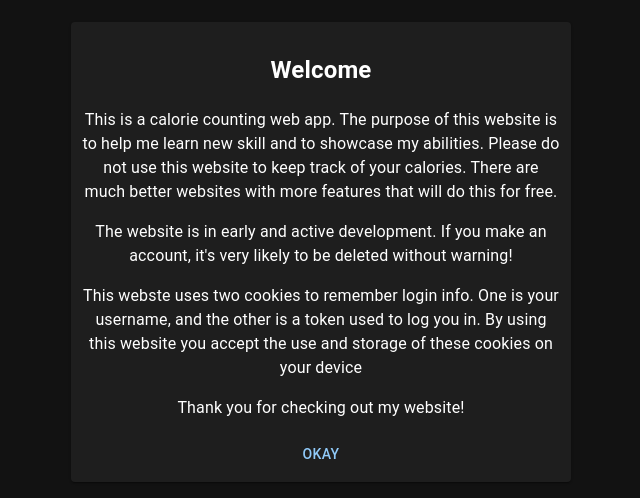
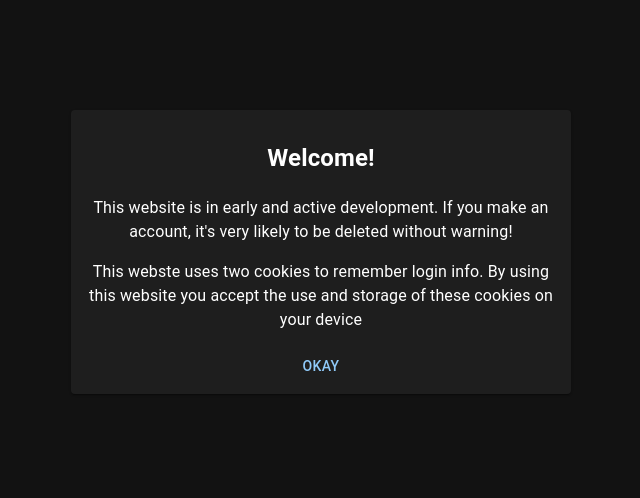
Before and after one commit to KristianELewis/Calorie-Counter-React, a React (Vite) app: page / in a window 1280 px wide. Shown: the part 148-646 px from the top of the page, without its empty margins (319-959 px from the left). Built offline with nearby package versions, Linux system fonts and the light colour scheme; the HTML template or start-up script is replaced by a standard one.

Commit message:
add icon and remove leftover vite icon and title. Change title to calorie counter.

```diff
--- a/index.html
+++ b/index.html
@@ -2,9 +2,9 @@
 <html lang="en">
   <head>
     <meta charset="UTF-8" />
-    <link rel="icon" type="image/svg+xml" href="/vite.svg" />
+    <link rel='shortcut icon' type='image/x-icon' href='/src/assets/favicon.ico' />
     <meta name="viewport" content="width=device-width, initial-scale=1.0" />
-    <title>Vite + React</title>
+    <title>Calorie Counter</title>
   </head>
   <body>
     <div id="root"></div>
--- a/src/components/InfoPage.jsx
+++ b/src/components/InfoPage.jsx
@@ -10,11 +10,9 @@ const InfoPage = (props) => {
 
     return (
         <Card className ={"infoPage"}>
-            <h2>Welcome</h2>
-            <p>This is a calorie counting web app. The purpose of this website is to help me learn new skill and to showcase my abilities. Please do not use this website to keep track of your calories. There are much better websites with more features that will do this for free.</p>
-            <p>The website is in early and active development. If you make an account, it's very likely to be deleted without warning!</p>
-            <p>This webste uses two cookies to remember login info. One is your username, and the other is a token used to log you in. By using this website you accept the use and storage of these cookies on your device</p>
-            <p>Thank you for checking out my website!</p>
+            <h2>Welcome!</h2>
+            <p>This website is in early and active development. If you make an account, it's very likely to be deleted without warning!</p>
+            <p>This webste uses two cookies to remember login info. By using this website you accept the use and storage of these cookies on your device</p>
             <Button onClick = {props.handleInfoPage}>Okay</Button>
         </Card>
 
--- a/src/components/LoginPage.jsx
+++ b/src/components/LoginPage.jsx
@@ -50,7 +50,7 @@ const LoginPage = (props) => {
                 <SignupPage setSignup = {setSignup}/>
                 :
                 <Card className = "loginPage">
-                <h3>Calorie Calculator</h3>
+                <h3>Calorie Counter</h3>
                 <h3>Login</h3>
                 <div className = "loginInputs">
                     <TextField onChange = {handleUsernameChange} required id = "username" label="Username" size="small"/>
--- a/src/components/SignupPage.jsx
+++ b/src/components/SignupPage.jsx
@@ -64,23 +64,23 @@ const SignupPage = (props) => {
         //there is also serverside validation
         const userValidation = () => {
             if (username === "" || hasWhiteSpace(username)){
-                setSignupError({isError : true, errorType : "Invalid Username 1"})
+                setSignupError({isError : true, errorType : "Invalid Username"})
                 return true;
             }
             else if(password === "" || hasWhiteSpace(password)){
-                setSignupError({isError : true, errorType : "Invalid Password 1"})
+                setSignupError({isError : true, errorType : "Invalid Password"})
                 return true;
             }
             else if(name === ""){
-                setSignupError({isError : true, errorType : "No Name Sent 1"})
+                setSignupError({isError : true, errorType : "No Name Sent"})
                 return true;
             }
             else if(age < 1 || isNaN(age)){
-                setSignupError({isError : true, errorType : "Invalid Age 1"})
+                setSignupError({isError : true, errorType : "Invalid Age"})
                 return true;
             }
             else if(weight < 1 || isNaN(weight)){
-                setSignupError({isError : true, errorType : "Invalid Weight 1"})
+                setSignupError({isError : true, errorType : "Invalid Weight"})
                 return true;
             }
             return false;
@@ -118,7 +118,7 @@ const SignupPage = (props) => {
 
     return(
         <Card className = "signupPage">
-            <h3>Calorie Calculator</h3>
+            <h3>Calorie Counter</h3>
             <h3>Signup</h3>
             <div className = "signupInputs">
                 <TextField
```
Also changed, not shown: 1 other file (tests, documents, lock files or other folders).
